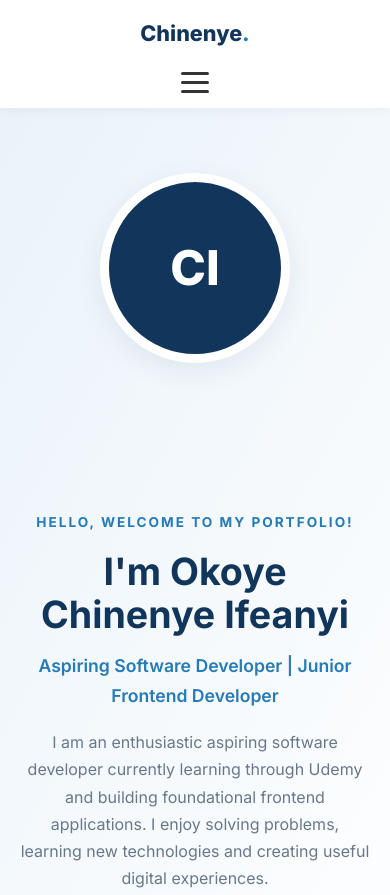
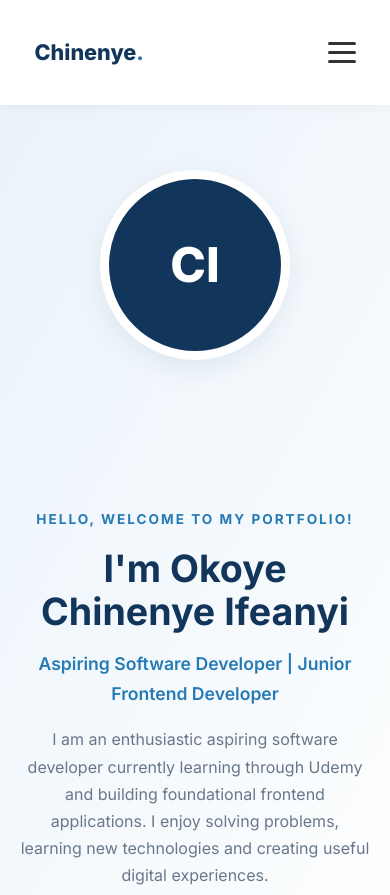
Before and after one commit to nenyem147/OIBSIP, a plain HTML site: page WebDev-L1-PersonalPortfolio/index.html in a window 390 px wide. Shown: the top 895 px of the page. Drawn offline with Linux system fonts and the light colour scheme.

Commit message:
Introduced responsive hamburger menu to Personal Portfolio using HTML and CSS

```diff
--- a/WebDev-L1-PersonalPortfolio/index.html
+++ b/WebDev-L1-PersonalPortfolio/index.html
@@ -11,6 +11,8 @@
 
     <!-- External CSS -->
     <link rel="stylesheet" href="style.css">
+    <!--External Javascript-->
+    <script src="script.js" defer></script>
 </head>
 
 <body>
@@ -19,6 +21,7 @@
     <header>
 
 <nav class="container">
+    <nav class="container" id="nav-container">
     <a href="#home" class="logo">Chinenye<span>.</span></a>
 
     <button class="hamburger" id="hamburger" aria-label="Toggle navigation" aria-expanded="false">
--- a/WebDev-L1-PersonalPortfolio/style.css
+++ b/WebDev-L1-PersonalPortfolio/style.css
@@ -42,6 +42,13 @@ a {
     width: 90%;
     max-width: 1150px;
     margin: auto;
+}
+
+#nav-container {
+    display: flex;
+    width: 100%;
+    flex-direction: row;
+    padding: 0 15px;
 }
 
 .section {
```
